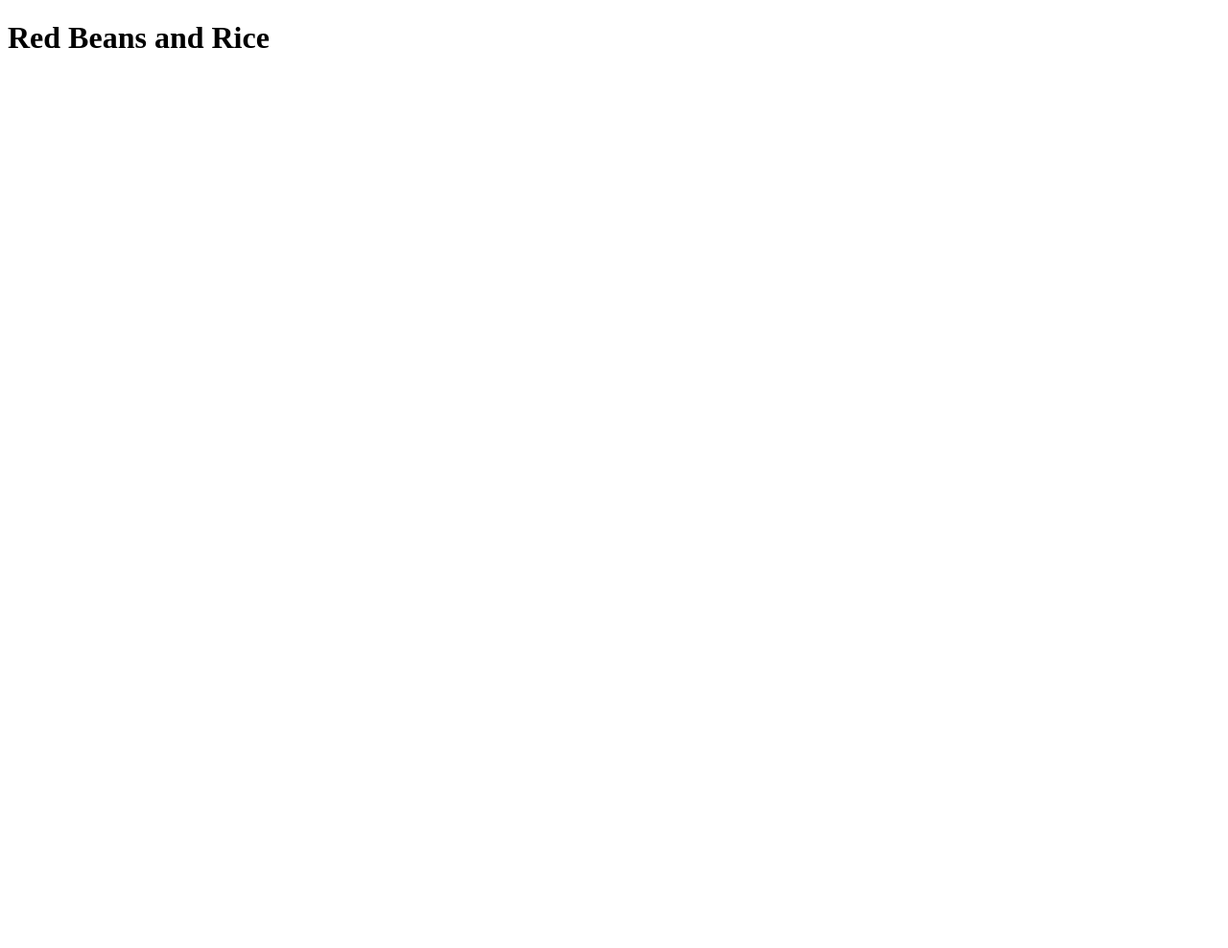
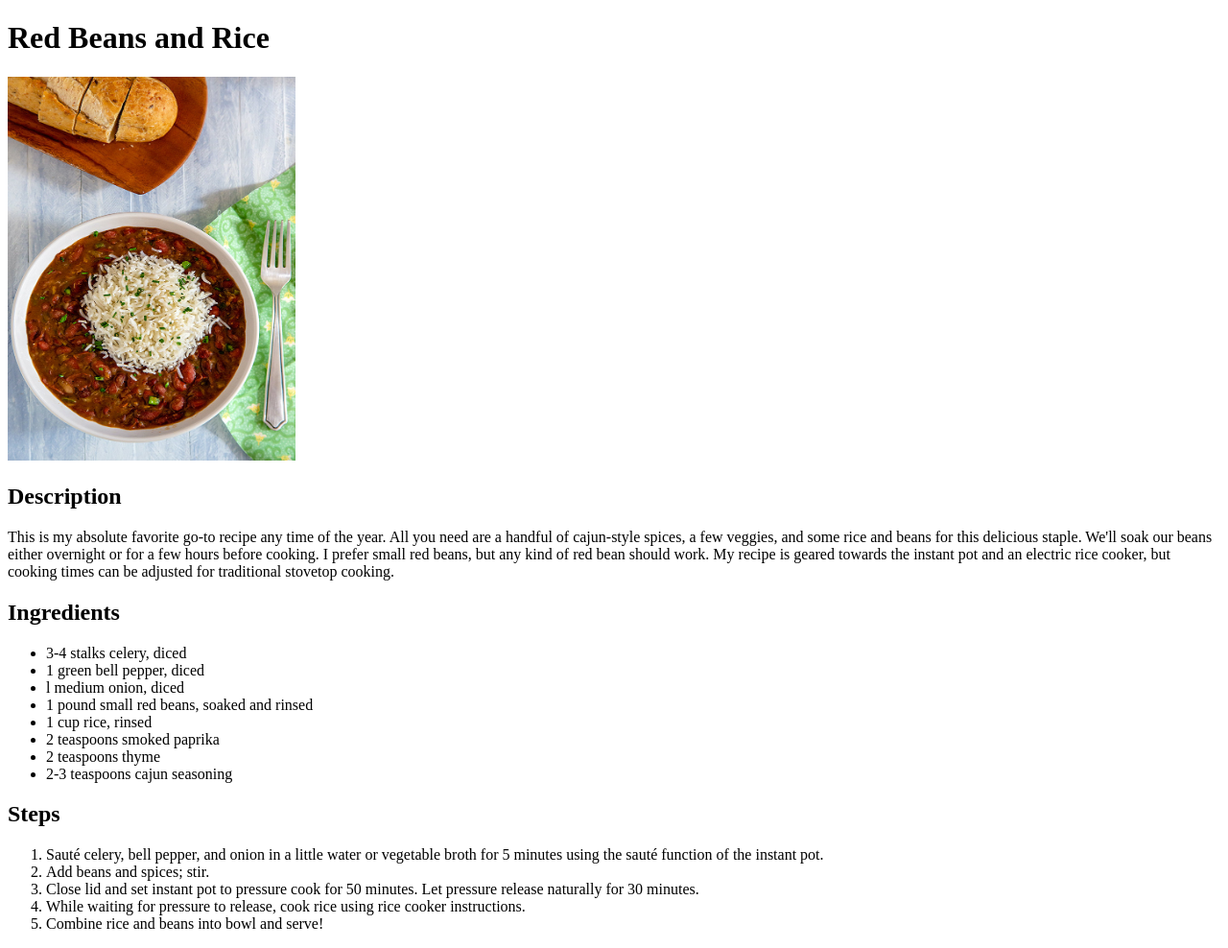
Before and after one commit to Kevv-devv/odin-recipes, a plain HTML site: page recipes/beans-rice.html in a window 1280 px wide. Shown: the whole page at 96% size. Before the commit the page ends 800 px from the top, so only its background shows below. Drawn offline with Linux system fonts and the light colour scheme.

Commit message:
Add image to images folder and complete 1st recipe
Create and add image to image folder for use in recipe document. Finish
adding details for first recipe.

```diff
--- a/recipes/beans-rice.html
+++ b/recipes/beans-rice.html
@@ -6,7 +6,32 @@
 </head>
 
 <body>
-<h1>Red Beans and Rice</h1>
+    <h1>Red Beans and Rice</h1>
+    <img src="../images/beans-rice.jpg" alt="Cooked Red Beans and Rice" height="400" width="300">
+    <h2>Description</h2>
+        <p>This is my absolute favorite go-to recipe any time of the year. All you need are a handful of cajun-style
+            spices, a few veggies, and some rice and beans for this delicious staple. We'll soak our beans either overnight
+            or for a few hours before cooking. I prefer small red beans, but any kind of red bean should work. My recipe is geared
+            towards the instant pot and an electric rice cooker, but cooking times can be adjusted for traditional stovetop cooking.</p>
+    <h2>Ingredients</h2>
+        <ul>
+            <li>3-4 stalks celery, diced</li>
+            <li>1 green bell pepper, diced</li>
+            <li>l medium onion, diced</li>
+            <li>1 pound small red beans, soaked and rinsed</li>
+            <li>1 cup rice, rinsed</li>
+            <li>2 teaspoons smoked paprika</li>
+            <li>2 teaspoons thyme</li>
+            <li>2-3 teaspoons cajun seasoning</li>
+        </ul>
+    <h2>Steps</h2>
+        <ol>
+            <li>Sauté celery, bell pepper, and onion in a little water or vegetable broth for 5 minutes using the sauté function of the instant pot.</li>
+            <li>Add beans and spices; stir.</li>
+            <li>Close lid and set instant pot to pressure cook for 50 minutes. Let pressure release naturally for 30 minutes.</li>
+            <li>While waiting for pressure to release, cook rice using rice cooker instructions.</li>
+            <li>Combine rice and beans into bowl and serve!</li>
+        </ol>
 </body>
 
 </html>
```
Also changed, not shown: images/beans-rice.jpg (added).
